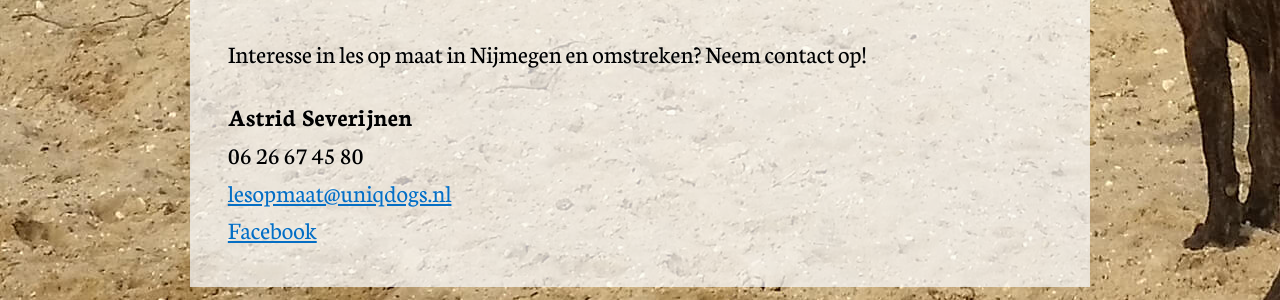
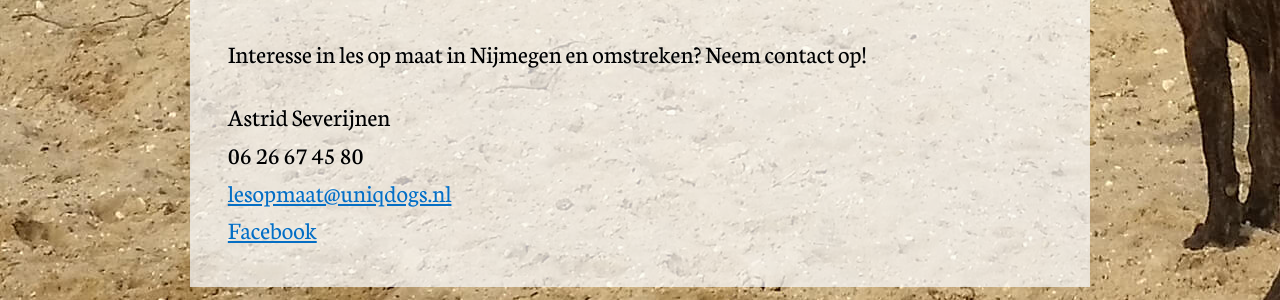
Before and after one commit to UniQdogs/info, a Jekyll site: the page built from pages/contact.md, in a window 1280 px wide. Shown: the part 431-731 px from the top of the page. Built offline with Jekyll 4.4.1, drawn with Linux system fonts in a browser that asks for light colours; nearby versions of some CDN libraries.

```diff
--- a/pages/contact.md
+++ b/pages/contact.md
@@ -9,7 +9,7 @@ background: /assets/background4.jpg
 Interesse in les op maat in Nijmegen en omstreken? Neem contact op!
 
 <address>
-    <p><strong>Astrid Severijnen</strong></p>
+    <p>Astrid Severijnen</p>
     <p>06 26 67 45 80</p>
     <p><a href="mailto:lesopmaat@uniqdogs.nl">lesopmaat@uniqdogs.nl</a></p>
     <p><a href="https://facebook.com/positieveopvoeding">Facebook</a></p>
```
